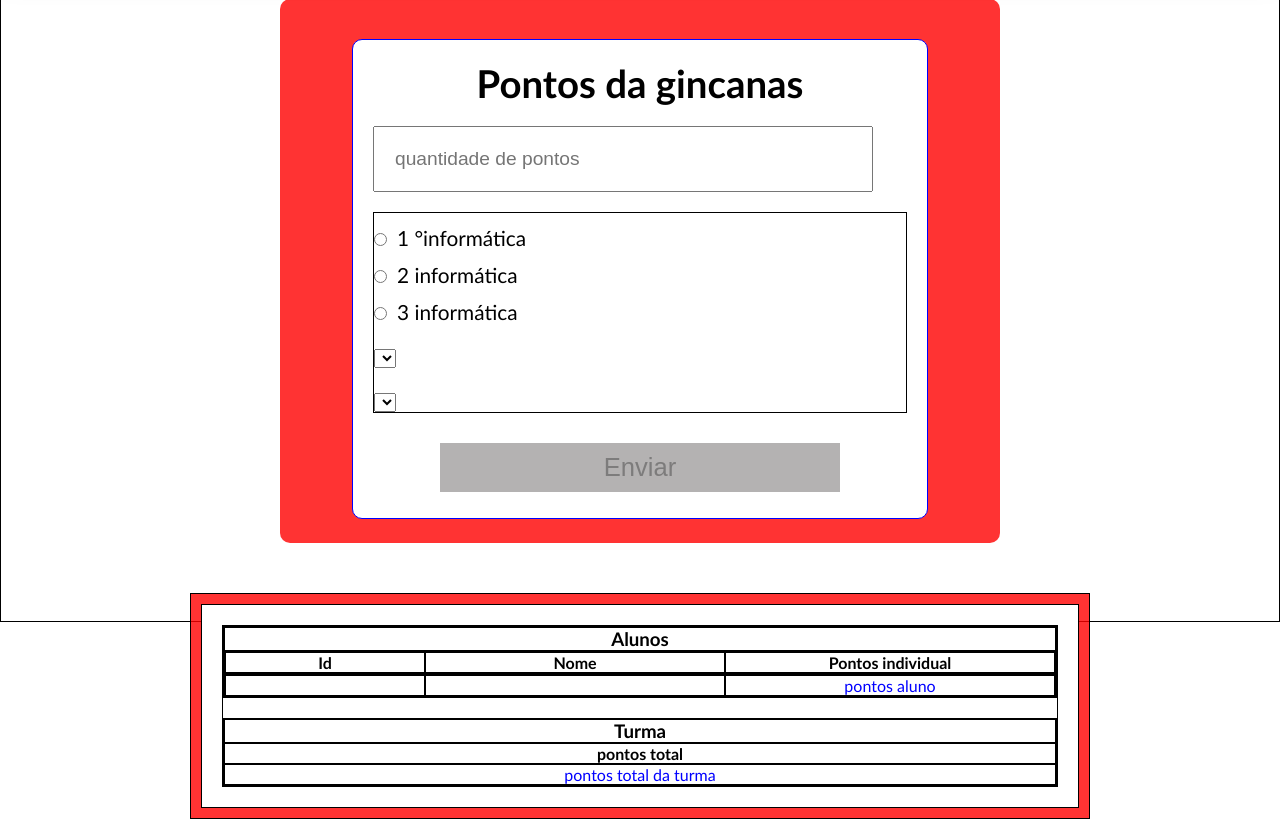
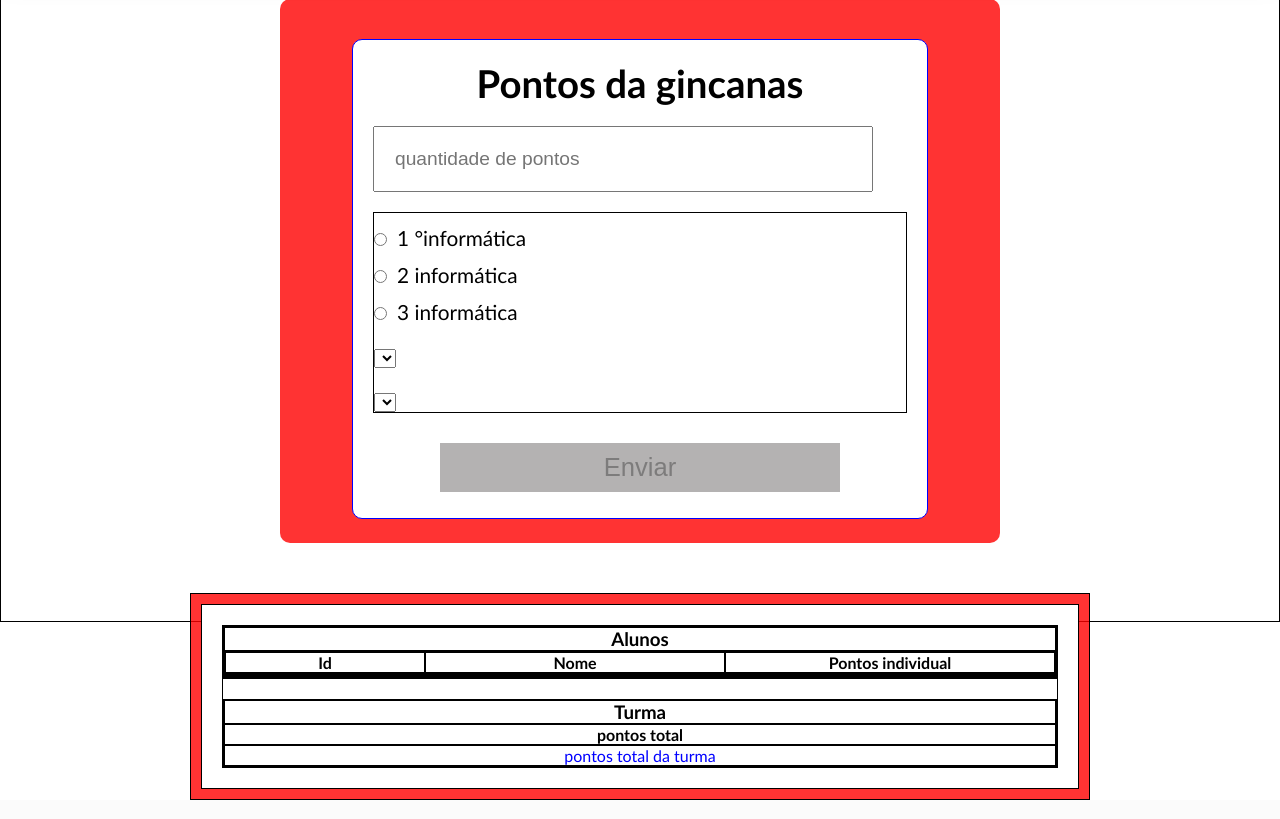
Before and after one commit to RichardSantosPaiva/Projeto-Gincana, a PHP site: page /consultaPontos.php in a window 1280 px wide. Shown: the part 256-1075 px from the top of the page. Run offline with PHP 8.4, Linux system fonts and the light colour scheme; data that the repository does not hold is empty.

Commit message:
agora os pontos estão indo para os alunos

```diff
--- a/SistemaGincana/consultaPontos.php
+++ b/SistemaGincana/consultaPontos.php
@@ -155,11 +155,10 @@ if (isset($_GET['enviar'])) {
                                     ?>
                                 </div>
                                 <div>
-                                    <p>pontos aluno</p>
                                     <?php
 
                                     $sqlAluno = "select * from $tabela";
-                                    $instrucaoAluno = mysqli_query($conexao, $sqlAluno);
+                                    $instrucaoAluno     = mysqli_query($conexao, $sqlAluno);
                                     foreach ($instrucaoAluno as $exibe) {
                                         echo "<p>" . $exibe['pontos'] . "</p>";
                                     }
```
